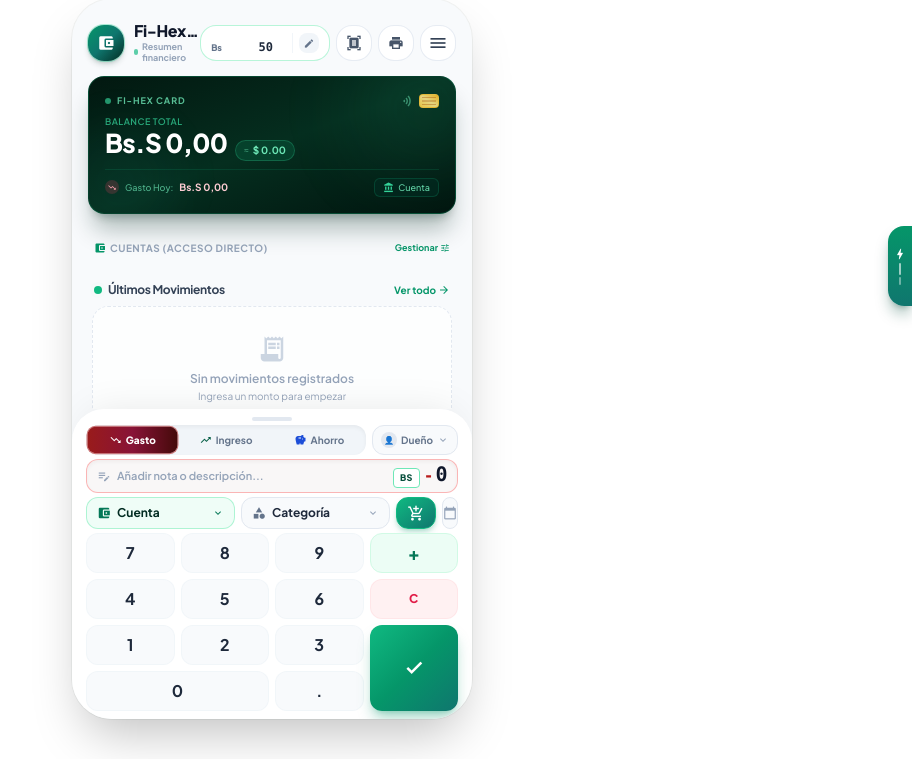
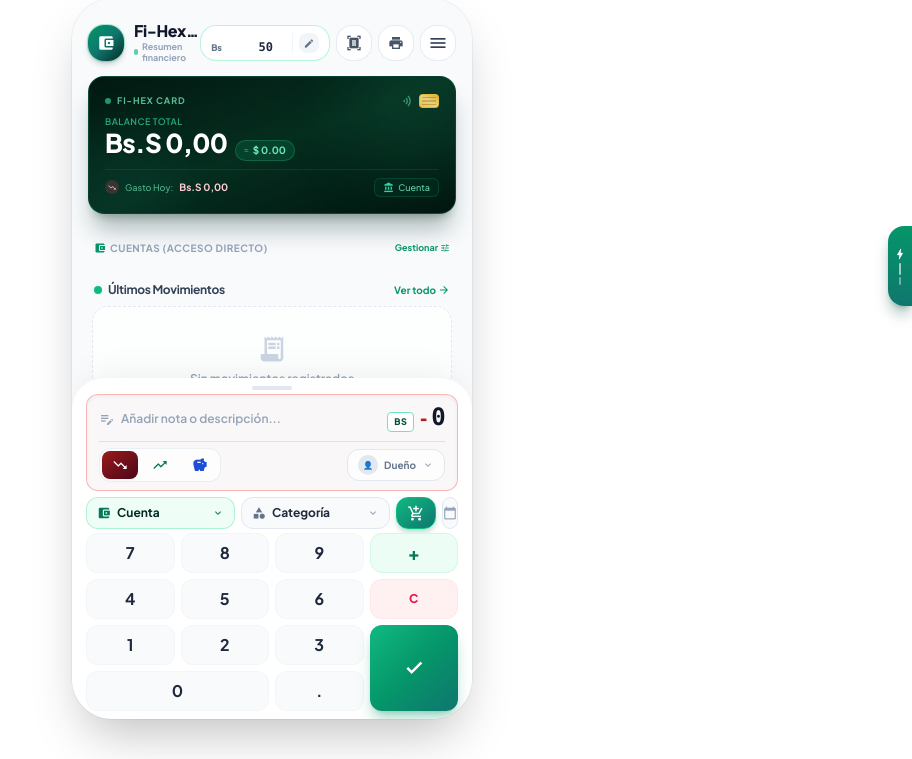
Before and after one commit to Anthcent/finanzahex, a CodeIgniter 4 app: the page made by app/Views/tracker/index.php in a window 1280 px wide. Shown: the part 41-800 px from the top of the page, without its empty margins (368-1280 px from the left). Run offline with PHP 8.4 and a stand-in for CodeIgniter, Linux system fonts and the light colour scheme; the template is opened without the code that fills it, so the values that code supplies are empty; some libraries are stand-ins or nearby versions.

Commit message:
style: reposition quick entry type controls

```diff
--- a/app/Views/tracker/index.php
+++ b/app/Views/tracker/index.php
@@ -741,62 +741,8 @@
             </div>
 
             <div class="px-3.5 pb-2 pt-0" :class="compactLevel > 0 ? 'p-1.5' : 'px-3.5 pb-2 pt-0'">
-                <!-- Row 1: Primary Transaction Type Tabs & Owner Chip -->
-                <div class="flex items-center justify-between gap-1.5 mb-1 h-[30px]">
-                     <!-- Type Tabs (Gasto / Ingreso / Ahorro) - High-Visibility Tactile Controls -->
-                     <div class="flex-1 grid grid-cols-3 gap-1 p-0.5 bg-slate-100 rounded-xl shadow-inner h-full">
-                        <!-- Gasto (Darker Red / Crimson) -->
-                        <button type="button" @click="type = 'expense'"
-                                :class="type === 'expense'
-                                    ? 'bg-gradient-to-r from-red-800 via-rose-900 to-red-950 text-white font-black shadow-sm ring-1 ring-red-700/60 scale-[1.01]'
-                                    : 'text-slate-500 hover:text-red-800 font-bold hover:bg-white/40'"
-                                class="rounded-lg py-0 text-[10px] transition-all flex items-center justify-center gap-1 select-none active:scale-95">
-                            <span class="material-icons text-[12px]" :class="type === 'expense' ? 'text-white' : 'text-red-700'">trending_down</span>
-                            <span>Gasto</span>
-                        </button>
-
-                        <!-- Ingreso (Darker Emerald / Forest) -->
-                        <button type="button" @click="type = 'income'"
-                                :class="type === 'income'
-                                    ? 'bg-gradient-to-r from-emerald-800 via-teal-900 to-emerald-950 text-white font-black shadow-sm ring-1 ring-emerald-600/60 scale-[1.01]'
-                                    : 'text-slate-500 hover:text-emerald-800 font-bold hover:bg-white/40'"
-                                class="rounded-lg py-0 text-[10px] transition-all flex items-center justify-center gap-1 select-none active:scale-95">
-                            <span class="material-icons text-[12px]" :class="type === 'income' ? 'text-white' : 'text-emerald-800'">trending_up</span>
-                            <span>Ingreso</span>
-                        </button>
-
-                        <!-- Ahorro (Deep Royal Blue) -->
-                        <button type="button" @click="type = 'savings'"
-                                :class="type === 'savings'
-                                    ? 'bg-gradient-to-r from-blue-700 via-indigo-800 to-blue-950 text-white font-black shadow-sm ring-1 ring-blue-500/60 scale-[1.01]'
-                                    : 'text-slate-500 hover:text-blue-800 font-bold hover:bg-white/40'"
-                                class="rounded-lg py-0 text-[10px] transition-all flex items-center justify-center gap-1 select-none active:scale-95">
-                            <span class="material-icons text-[12px]" :class="type === 'savings' ? 'text-white' : 'text-blue-700'">savings</span>
-                            <span>Ahorro</span>
-                        </button>
-                     </div>
-
-                     <!-- Owner Chip (Quick Tap to Open Picker or Clear) -->
-                     <div class="h-full shrink-0">
-                        <button type="button" @click="showQuickOwnerPicker = !showQuickOwnerPicker"
-                                title="Seleccionar quién registra"
-                                class="h-full px-2 rounded-xl border text-[10px] font-bold flex items-center gap-1 transition-all shadow-xs active:scale-95 select-none"
-                                :class="owner ? (owner === 'Arianny' ? 'bg-pink-50 text-pink-700 border-pink-200 shadow-pink-100' : (owner === 'Anthony' ? 'bg-emerald-50 text-emerald-800 border-emerald-200 shadow-emerald-100' : 'bg-purple-50 text-purple-700 border-purple-200 shadow-purple-100')) : 'bg-slate-50 text-slate-500 border-slate-200 hover:bg-slate-100'">
-                            <span class="w-4 h-4 rounded-full flex items-center justify-center text-[8px] font-black shrink-0"
-                                  :class="owner ? (owner === 'Arianny' ? 'bg-pink-500 text-white' : (owner === 'Anthony' ? 'bg-emerald-700 text-white' : 'bg-purple-600 text-white')) : 'bg-slate-200 text-slate-500'"
-                                  x-text="owner ? (owner === 'Arianny' ? 'Ar' : (owner === 'Anthony' ? 'An' : '🏢')) : '👤'"></span>
-                            <span class="truncate max-w-[48px]" x-text="owner || 'Dueño'"></span>
-                            <span x-show="owner" @click.stop="owner = null; ownerLockedInBar = false"
-                                  class="text-slate-400 hover:text-rose-500 p-0.5 rounded-full transition-colors" title="Desasignar">
-                                <span class="material-icons text-[10px]">close</span>
-                            </span>
-                            <span x-show="!owner" class="material-icons text-[12px] text-slate-400">expand_more</span>
-                        </button>
-                     </div>
-                </div>
-
-                <!-- Row 2: Unified Note & Amount Display Card with Dynamic Type Feedback & Swipe Navigation -->
-                <div class="mb-1 relative rounded-xl px-2.5 py-1 border transition-all duration-200 shadow-inner select-none cursor-grab active:cursor-grabbing touch-pan-y"
+                <!-- Unified Note, Amount and Type Panel -->
+                <div class="mb-1.5 relative rounded-xl px-3 py-2 border transition-all duration-200 shadow-inner select-none cursor-grab active:cursor-grabbing touch-pan-y"
                      :class="{
                          'bg-red-950/[0.03] border-red-300/80 shadow-red-950/5': type === 'expense',
                          'bg-emerald-950/[0.03] border-emerald-300/80 shadow-emerald-950/5': type === 'income',
@@ -807,12 +753,12 @@
                      @mousedown="handleMouseDown($event)"
                      @mouseup="handleMouseUp($event)">
 
-                     <div class="flex items-center justify-between gap-1.5 min-h-6">
+                     <div class="flex items-center justify-between gap-2 min-h-8">
                         <!-- Note Input -->
                         <div class="flex items-center gap-1.5 flex-1 min-w-0">
-                            <span class="material-icons text-slate-400 text-sm">edit_note</span>
+                            <span class="material-icons text-slate-400 text-base">edit_note</span>
                             <input type="text" x-model="description" placeholder="Añadir nota o descripción..."
-                                   class="w-full text-[11px] font-semibold text-slate-700 placeholder-slate-400 outline-none bg-transparent cursor-text select-text">
+                                   class="w-full text-xs font-semibold text-slate-700 placeholder-slate-400 outline-none bg-transparent cursor-text select-text">
                         </div>
 
                         <!-- Currency Toggle & Main Amount with Dynamic Type Indicator -->
@@ -825,7 +771,7 @@
 
                             <!-- Amount with Dynamic +/-/★ prefix -->
                             <div class="flex items-baseline font-mono leading-none">
-                                <span class="font-black text-base mr-0.5 select-none transition-all duration-200"
+                                <span class="font-black text-lg mr-0.5 select-none transition-all duration-200"
                                       :class="{
                                           'text-red-700': type === 'expense',
                                           'text-emerald-800': type === 'income',
@@ -834,9 +780,9 @@
                                       x-text="type === 'expense' ? '-' : (type === 'income' ? '+' : '★')"></span>
                                 <div class="font-black text-slate-900 tracking-tight font-mono leading-none transition-all duration-200"
                                      :class="{
-                                         'text-xl': compactLevel === 0,
-                                         'text-lg': compactLevel === 1,
-                                         'text-base': compactLevel === 2
+                                         'text-2xl': compactLevel === 0,
+                                         'text-xl': compactLevel === 1,
+                                         'text-lg': compactLevel === 2
                                      }"
                                      x-text="display"></div>
                             </div>
@@ -847,9 +793,47 @@
                          <span class="text-[9px] font-bold text-emerald-700 bg-emerald-100/60 px-1.5 py-0.2 rounded"
                                x-text="'≈ ' + (currency === 'Bs' ? '$ ' : 'Bs ') + formatMoney(currentConversion)"></span>
                      </div>
+
+                     <!-- Bottom controls: icon-only transaction types and owner -->
+                     <div class="mt-1.5 pt-1.5 border-t flex items-center justify-between gap-2"
+                          :class="{
+                              'border-red-200/70': type === 'expense',
+                              'border-emerald-200/70': type === 'income',
+                              'border-blue-200/70': type === 'savings'
+                          }">
+                         <div class="flex items-center gap-1 p-0.5 bg-white/70 rounded-xl border border-slate-200/70 shadow-xs">
+                             <button type="button" @click="type = 'expense'" title="Egreso" aria-label="Seleccionar egreso" :aria-pressed="type === 'expense'"
+                                     class="w-9 h-7 rounded-lg flex items-center justify-center transition-all active:scale-90"
+                                     :class="type === 'expense' ? 'bg-gradient-to-br from-red-800 to-rose-950 text-white shadow-sm' : 'text-red-700 hover:bg-red-50'">
+                                 <span class="material-icons text-[16px]">trending_down</span>
+                             </button>
+                             <button type="button" @click="type = 'income'" title="Ingreso" aria-label="Seleccionar ingreso" :aria-pressed="type === 'income'"
+                                     class="w-9 h-7 rounded-lg flex items-center justify-center transition-all active:scale-90"
+                                     :class="type === 'income' ? 'bg-gradient-to-br from-emerald-700 to-teal-950 text-white shadow-sm' : 'text-emerald-700 hover:bg-emerald-50'">
+                                 <span class="material-icons text-[16px]">trending_up</span>
+                             </button>
+                             <button type="button" @click="type = 'savings'" title="Ahorro" aria-label="Seleccionar ahorro" :aria-pressed="type === 'savings'"
+                                     class="w-9 h-7 rounded-lg flex items-center justify-center transition-all active:scale-90"
+                                     :class="type === 'savings' ? 'bg-gradient-to-br from-blue-700 to-indigo-950 text-white shadow-sm' : 'text-blue-700 hover:bg-blue-50'">
+                                 <span class="material-icons text-[16px]">savings</span>
+                             </button>
+                         </div>
+
+                         <button type="button" @click="showQuickOwnerPicker = !showQuickOwnerPicker"
+                                 title="Seleccionar quién registra"
+                                 class="h-8 px-2.5 rounded-xl border text-[10px] font-bold flex items-center gap-1.5 transition-all shadow-xs active:scale-95 select-none"
+                                 :class="owner ? (owner === 'Arianny' ? 'bg-pink-50 text-pink-700 border-pink-200' : (owner === 'Anthony' ? 'bg-emerald-50 text-emerald-800 border-emerald-200' : 'bg-purple-50 text-purple-700 border-purple-200')) : 'bg-white/80 text-slate-500 border-slate-200 hover:bg-white'">
+                             <span class="w-5 h-5 rounded-full flex items-center justify-center text-[8px] font-black shrink-0"
+                                   :class="owner ? (owner === 'Arianny' ? 'bg-pink-500 text-white' : (owner === 'Anthony' ? 'bg-emerald-700 text-white' : 'bg-purple-600 text-white')) : 'bg-slate-200 text-slate-500'"
+                                   x-text="owner ? (owner === 'Arianny' ? 'Ar' : (owner === 'Anthony' ? 'An' : '🏢')) : '👤'"></span>
+                             <span class="truncate max-w-[58px]" x-text="owner || 'Dueño'"></span>
+                             <span x-show="owner" @click.stop="owner = null; ownerLockedInBar = false" class="text-slate-400 hover:text-rose-500 rounded-full" title="Desasignar"><span class="material-icons text-[10px]">close</span></span>
+                             <span x-show="!owner" class="material-icons text-[12px] text-slate-400">expand_more</span>
+                         </button>
+                     </div>
                 </div>
 
-                <!-- Row 3: Attributes (Account + Category) & Action Tools -->
+                <!-- Attributes (Account + Category) & Action Tools -->
                 <div class="relative flex items-center gap-1.5 mb-1 h-8"
                      @click.outside="showAccountMenu = false; showCategoryMenu = false"
                      @keydown.escape.window="showAccountMenu = false; showCategoryMenu = false">
```
